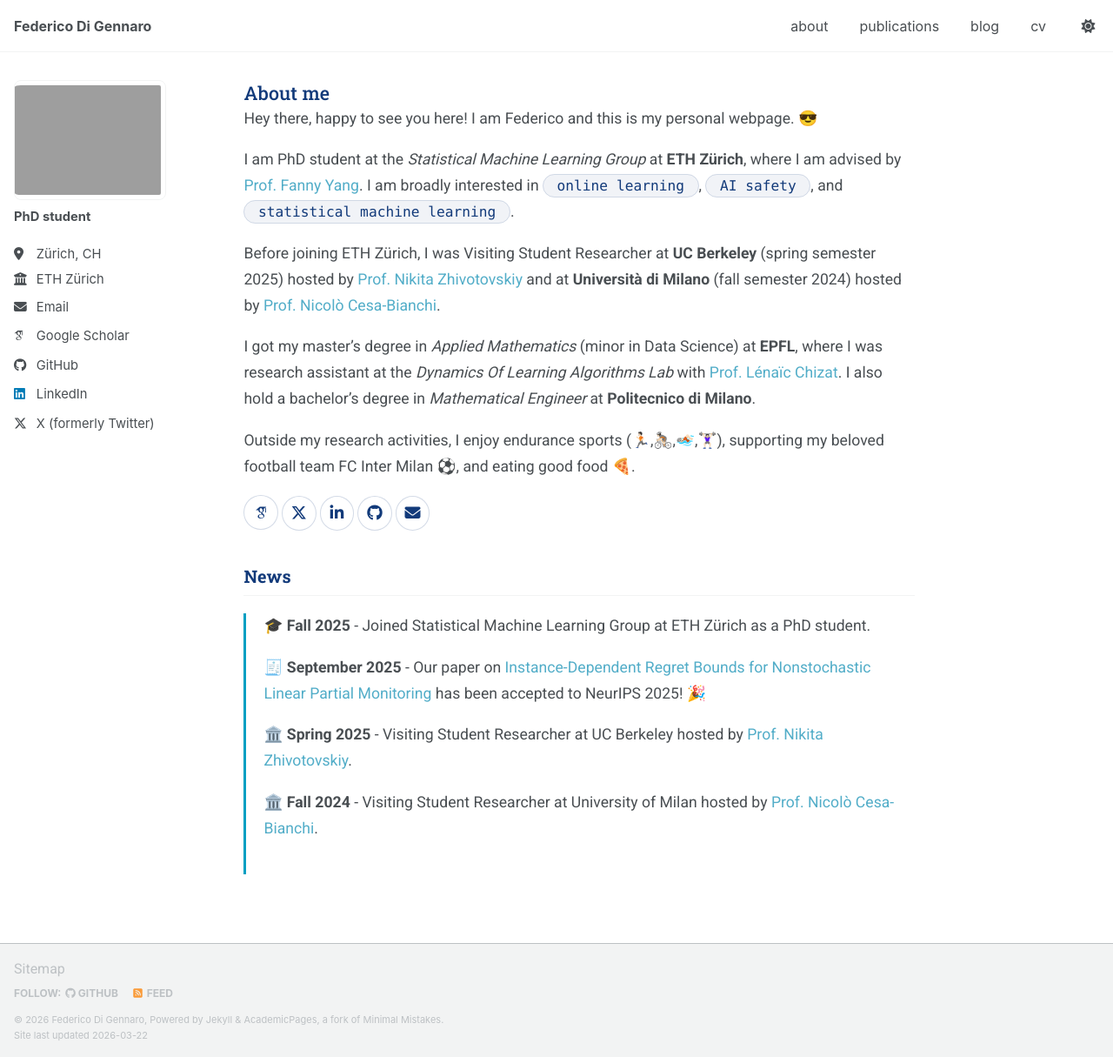
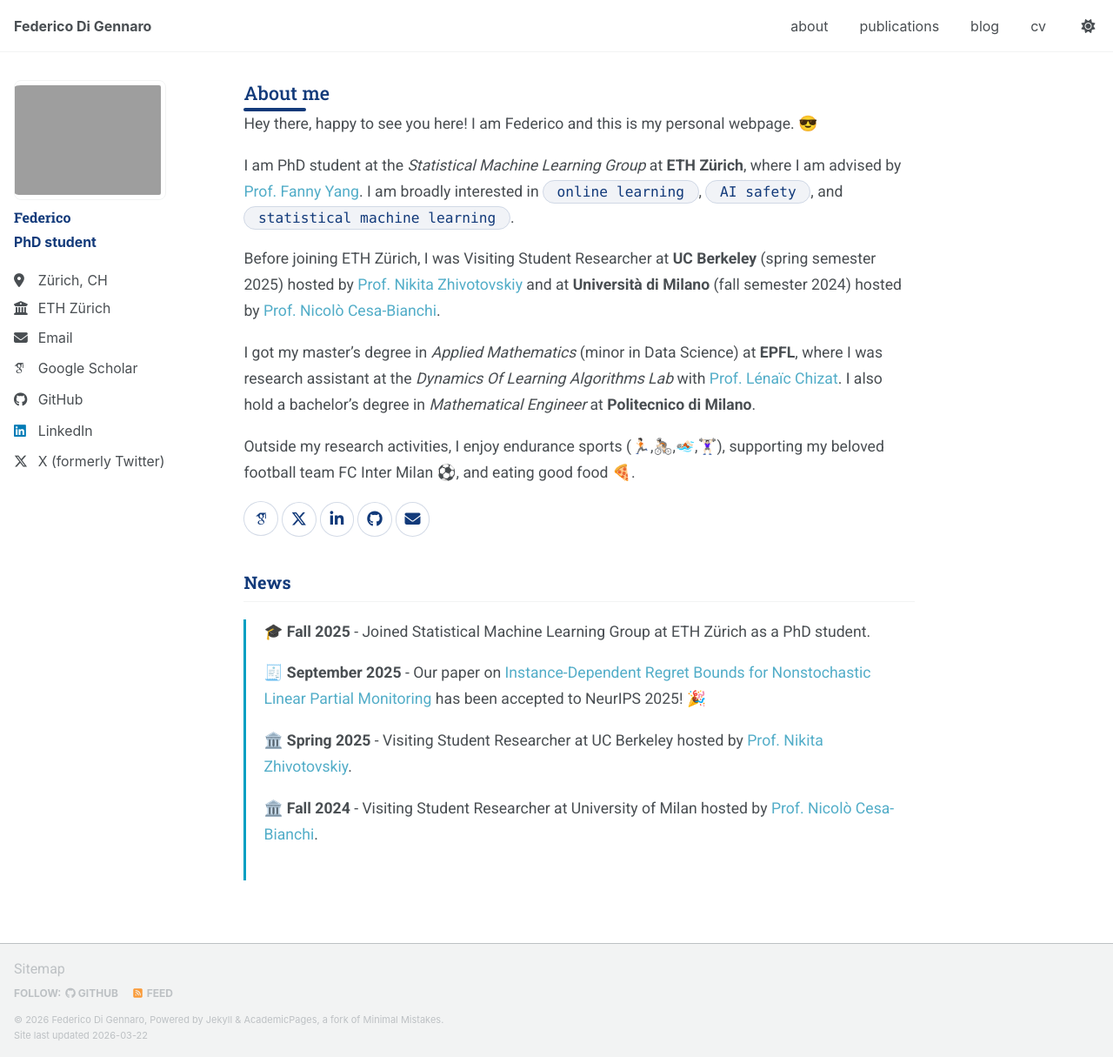
Before and after one commit to FedericoDiGennaro/FedericoDiGennaro.github.io, a Jekyll site: the page built from _pages/about.md, in a window 1280 px wide and 1215 px high. Shown: the whole window at 87% size. Built offline with Jekyll 4.4.1, drawn with Linux system fonts in a browser that asks for light colours; some web fonts are replaced; a script bundle is joined from its source files by our own code; library files that are not in the unit come from our copies.

Commit message:
Finalize homepage and sidebar styling tweaks

```diff
--- a/_includes/author-profile.html
+++ b/_includes/author-profile.html
@@ -15,7 +15,7 @@
   </div>
 
   <div class="author__content">
-    {% comment %}<h3 class="author__name">{{ author.name }}</h3>{% endcomment %}
+    <h3 class="author__name">{{ author.name }}</h3>
     {% if author.pronouns %}<p class="author__pronouns">{{ author.pronouns }}</p>{% endif %}
     {% if author.bio %}<p class="author__bio" style="font-weight: bold;">{{ author.bio }}</p>{% endif %}
   </div>
--- a/_pages/about.md
+++ b/_pages/about.md
@@ -6,6 +6,8 @@
   - /about/
   - /about.html
 ---
+
+<div class="home-title-bar"></div>
 
 Hey there, happy to see you here! I am Federico and this is my personal webpage. 😎
 
--- a/assets/css/custom.css
+++ b/assets/css/custom.css
@@ -68,6 +68,12 @@
   margin-left: 0 !important;
 }
 
+.author__name,
+.author__bio,
+.sidebar strong {
+  color: #123a7a !important;
+}
+
 .author__content {
   margin-top: 0.5em !important;
   padding-left: 0 !important;
@@ -88,7 +94,7 @@
 .sidebar p,
 .sidebar li,
 .author__urls a {
-  font-size: 0.82rem !important;
+  font-size: 0.88rem !important;
 }
 
 /* Ensure news section renders with proper spacing */
```
